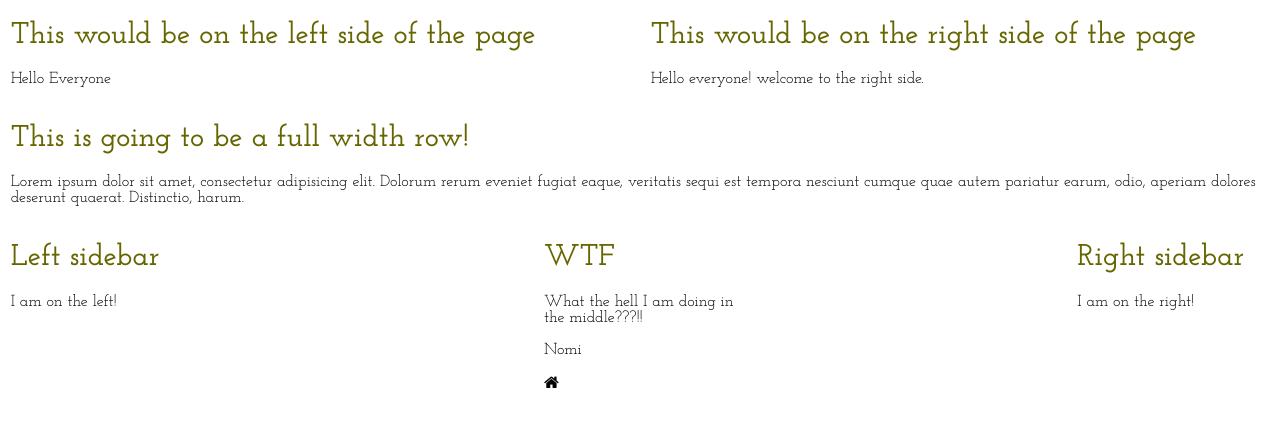
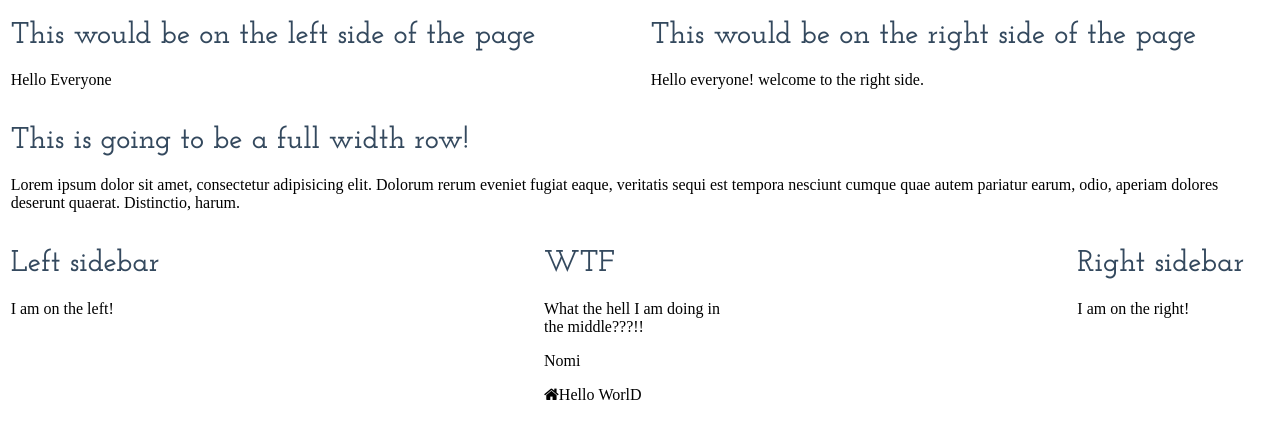
Before and after one commit to SunnyP/NewGulProject, a website: page App/index.jade in a window 1280 px wide. Drawn offline with nearby package versions, Linux system fonts and the light colour scheme; files that its build step writes are made by us from their sources.

Commit message:
Some Minor Changes

```diff
--- a/App/colorful.jade
+++ b/App/colorful.jade
@@ -8,7 +8,8 @@ head
 body
 	.container-1
 		h1
-			i.fa.fa-paint-brush  Some of the color schemes
+			i.fa.fa-paint-brush
+			|  Some of the color schemes
 		.firstdiv.gen
 			p  Lorem ipsum dolor sit amet, consectetur adipisicing elit. Quisquam, corrupti, maiores.
 		.seconddiv.gen
@@ -30,3 +31,13 @@ body
 			p  Lorem ipsum dolor sit amet, consectetur adipisicing elit. Quisquam, corrupti, maiores.
 		.ninethdiv.gen
 			p  Lorem ipsum dolor sit amet, consectetur adipisicing elit. Quisquam, corrupti, maiores.
+	.container-4
+		h1
+			.fa.fa-square-o
+			|  We are going to test some borders!
+		.tenthdiv.gen
+			p Lorem ipsum dolor sit amet, consectetur adipisicing elit. Quisquam, corrupti, maiores.
+		.eleventh.gen
+			p Lorem ipsum dolor sit amet, consectetur adipisicing elit. Quisquam, corrupti, maiores.
+		.twelveth.gen
+			p Lorem ipsum dolor sit amet, consectetur adipisicing elit. Quisquam, corrupti, maiores.
--- a/App/index.jade
+++ b/App/index.jade
@@ -31,4 +31,4 @@ body
 		p What the hell I am doing in the middle???!!
 		p Nomi
 		p
-			i.fa.fa-home
+			i.fa.fa-home Hello WorlD
--- a/App/scss/_base.scss
+++ b/App/scss/_base.scss
@@ -4,8 +4,9 @@ $susy: (
 	gutter-position: inside,
 );
 @import url(https://fonts.googleapis.com/css?family=Josefin+Slab:400,600);
+@import url(https://fonts.googleapis.com/css?family=Roboto);
 /* Variables for the new file */
 
 /* $basecolor: #886A11; */
 
-$basecolor: #666600;
+$basecolor: #34495E;
--- a/App/scss/_colorful.scss
+++ b/App/scss/_colorful.scss
@@ -1,4 +1,4 @@
-body { @include container; margin:0; padding:0; overflow-x: hidden; width:100%; height: 100%; @include normal-font; }
+body { @include container; margin:0; padding:0; overflow-x: hidden; width:100%; height: 100%; }
 h1 { @include heading-font; }
 
 
@@ -6,8 +6,12 @@ h1 { @include heading-font; }
 	height: 200px;
 	@include span(4);
 	/* width: 100%; */
+    p { font-size: 16px; @include normal-font; }
+
 }
 .container-1 {
+	a { @include heading-font; }
+
 	@include container(90%);
 
 	.firstdiv {
@@ -25,6 +29,7 @@ h1 { @include heading-font; }
 }
 
 .container-2 {
+
 	@include container(90%);
 
 	.fourthdiv {
@@ -59,6 +64,18 @@ h1 { @include heading-font; }
 
 }
 
-.gen {
-	p { font-size: 18px; }
+.container-4 {
+    @include container(90%);
+    .tenthdiv {
+        @include pickcolor-wb(45%);
+		@include span(4 split);
+    }
+    .eleventh {
+        @include pickcolor-wb(55%);
+		@include span(4 split);
+    }
+    .twelveth {
+    	@include pickcolor-wb(10%);
+    	@include span(4 split);
+    }
 }
--- a/App/scss/_mixins.scss
+++ b/App/scss/_mixins.scss
@@ -1,16 +1,86 @@
 @mixin pickcolor($value) {
 	background-color: lighten($basecolor, $value);
-	color: shade( lighten($basecolor, $value), $value );
+    @if $value >= 25% {
+        color: darken($basecolor, 10%);
+    } @else if $value < 25% {
+        color: lighten($basecolor, 60%);
+    }
+	// color: shade( lighten($basecolor, $value), $value );
+}
+
+@mixin pickcolor-wb($value) {
+	background-color: lighten($basecolor, $value);
+	@include border-radius(5px);
+    @if $value >= 25% {
+        color: darken($basecolor, 10%);
+        border: 1px solid darken($basecolor, 10%);
+    } @else if $value < 25% {
+        color: lighten($basecolor, 60%);
+        border: 1px solid lighten($basecolor, 60%);
+    }
+	// color: shade( lighten($basecolor, $value), $value );
 }
 
 @mixin heading-font {
-	font-family: 'Josefin Slab', serif;
+	font-family: 'Josefin Slab', serif !important;
 	font-weight: 600;
 	font-size: 30px;
 	color: $basecolor;
 }
 
 @mixin normal-font {
-	font-family: 'Josefin Slab', serif;
-	font-weight: 400;
+//	font-family: 'Josefin Slab', serif;
+    font-family: 'Roboto', sans-serif;
 }
+
+@mixin border-def {
+	border: 1px solid $basecolor;
+}
+
+@mixin clearfix() {
+    &:before,
+    &:after {
+        content: "";
+        display: table;
+    }
+    &:after {
+        clear: both;
+    }
+}
+
+@mixin border-radius($radius) {
+  -webkit-border-radius: $radius;
+  border-radius: $radius;
+  background-clip: padding-box;  /* stops bg color from leaking outside the border: */
+}
+
+// Single side border-radius
+
+@mixin border-top-radius($radius) {
+  -webkit-border-top-right-radius: $radius;
+  border-top-right-radius: $radius;
+   -webkit-border-top-left-radius: $radius;
+   border-top-left-radius: $radius;
+   background-clip: padding-box;
+}
+@mixin border-right-radius($radius) {
+  -webkit-border-bottom-right-radius: $radius;
+  border-bottom-right-radius: $radius;
+     -webkit-border-top-right-radius: $radius;
+     border-top-right-radius: $radius;
+     background-clip: padding-box;
+}
+@mixin border-bottom-radius($radius) {
+  -webkit-border-bottom-right-radius: $radius;
+  border-bottom-right-radius: $radius;
+   -webkit-border-bottom-left-radius: $radius;
+   border-bottom-left-radius: $radius;
+   background-clip: padding-box;
+}
+@mixin border-left-radius($radius) {
+  -webkit-border-bottom-left-radius: $radius;
+  border-bottom-left-radius: $radius;
+     -webkit-border-top-left-radius: $radius;
+     border-top-left-radius: $radius;
+     background-clip: padding-box;
+}
```
Also changed, not shown: Dist/colorful.html, Dist/css/style.css, Dist/index.html.
